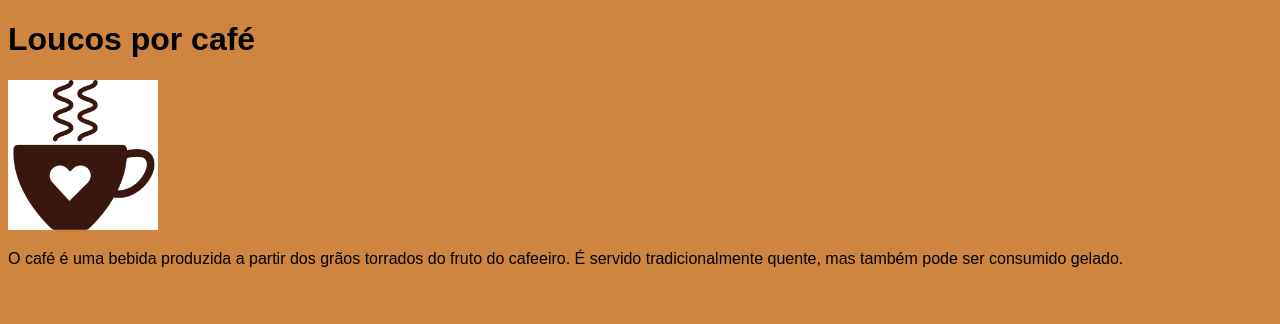
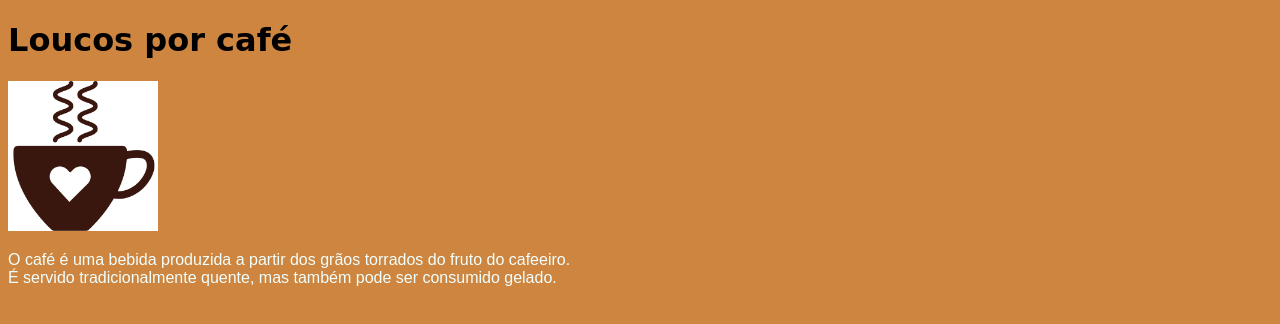
Before and after one commit to GabriellaAAmaral/Projetos.pessoais, a plain HTML site: page index.html in a window 1280 px wide. Drawn offline with Linux system fonts and the light colour scheme.

Commit message:
Altera fonte do h1 e quebra de texto

```diff
--- a/index.html
+++ b/index.html
@@ -1,13 +1,20 @@
 <!DOCTYPE html>
 <html lang="en">
+
 <head>
     <meta charset="UTF-8">
     <title>Loucos por Café</title>
-<link rel="stylesheet" href="style.css">
+    <link rel="stylesheet" href="style.css">
 </head>
+
 <body>
-<h1>Loucos por café</h1>
-<img src="Images/logocafe.png" alt="Logo da Loucos por café" width="150px">
-<p>O café é uma bebida produzida a partir dos grãos torrados do fruto do cafeeiro. É servido tradicionalmente quente, mas também pode ser consumido gelado.</p>
+    <h1>Loucos por café</h1>
+    <img src="Images/logocafe.png" alt="Logo da Loucos por café" width="150px">
+    <p>
+        O café é uma bebida produzida a partir dos grãos torrados do fruto do cafeeiro. <br>
+        É servido
+        tradicionalmente quente, mas também pode ser consumido gelado.
+    </p>
 </body>
+
 </html>
--- a/style.css
+++ b/style.css
@@ -1,11 +1,12 @@
 p {
     font-family: Arial, Helvetica, sans-serif;
+    color: azure
 }
 
 h1 {
-    font-family: Arial, Helvetica, sans-serif;
+    font-family: 'Ms Madi', cursive;
 }
 
 body {
-    background-color:#CD853F ;
+    background-color: #CD853F;
 }
```
Also changed, not shown: Images/Design sem nome (1).png (added), Images/cafe.jpg (added), Images/graocafe.png (added).
